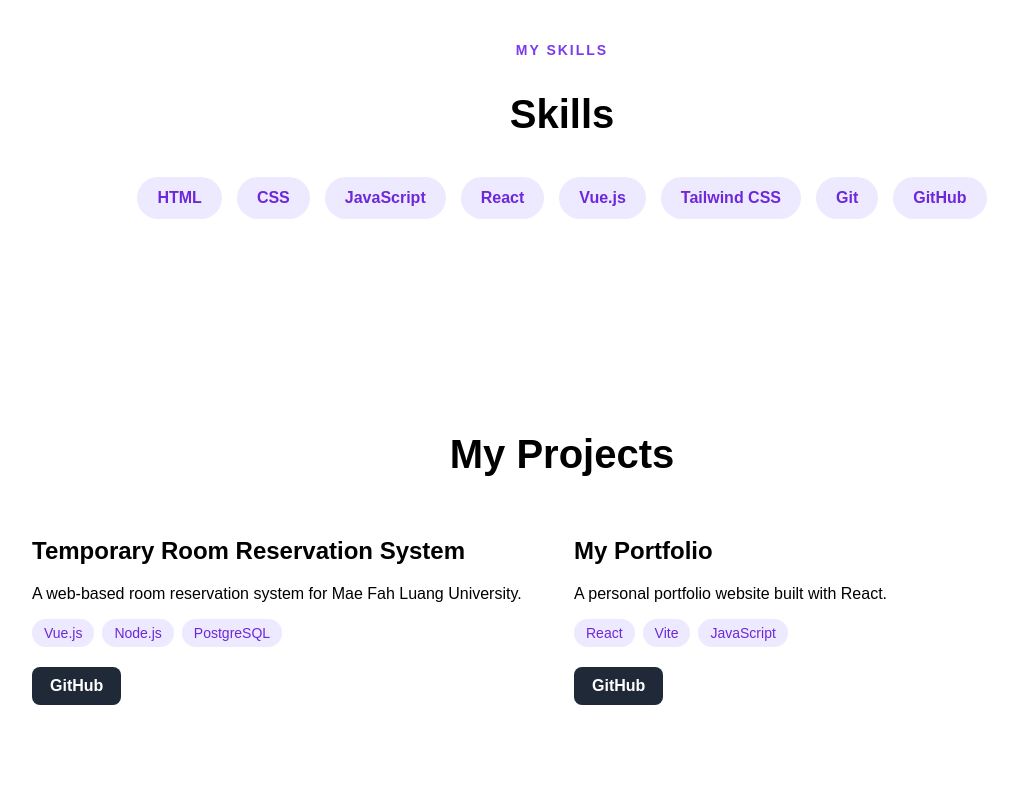
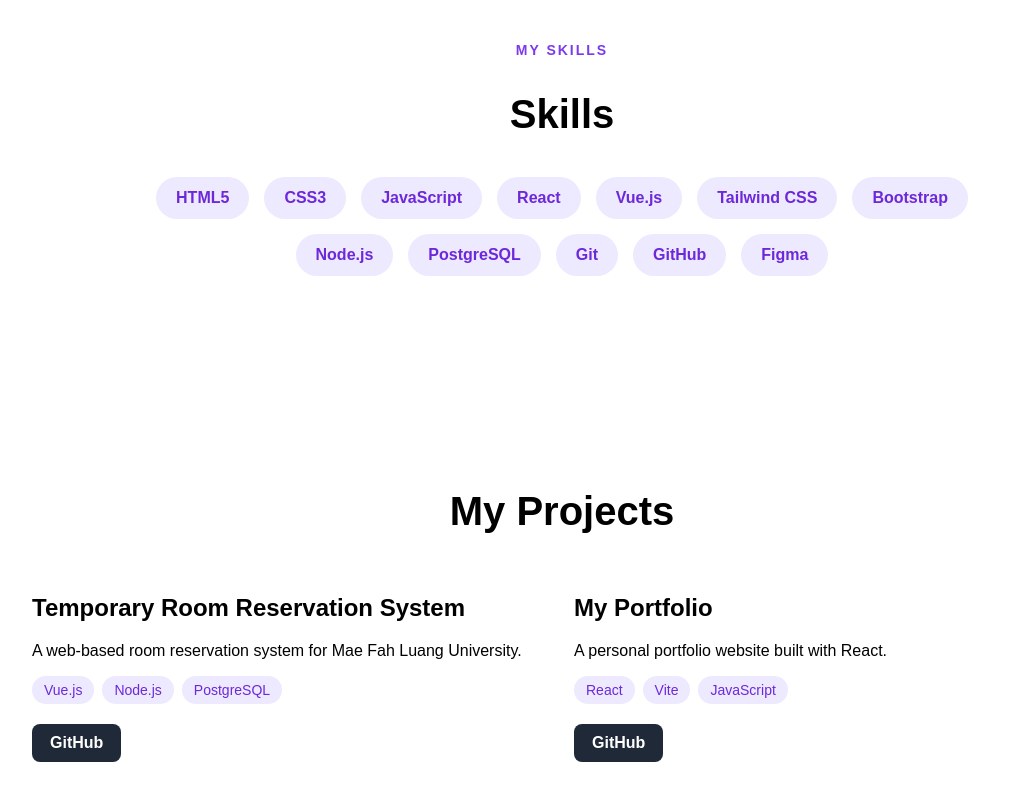
Before and after one commit to Ploypailin14/phloiphailin-portfolio, a React (Vite) app: page / in a window 1280 px wide. Shown: the part 1330-2130 px from the top of the page, without its empty margins (78-1096 px from the left). Built offline with nearby package versions, Linux system fonts and the light colour scheme.

Commit message:
edit skills

```diff
--- a/src/components/Skills.jsx
+++ b/src/components/Skills.jsx
@@ -1,13 +1,17 @@
 function Skills() {
   const skills = [
-    'HTML',
-    'CSS',
+    'HTML5',
+    'CSS3',
     'JavaScript',
     'React',
     'Vue.js',
     'Tailwind CSS',
+    'Bootstrap',
+    'Node.js',
+    'PostgreSQL',
     'Git',
     'GitHub',
+    'Figma',
   ]
 
   return (
@@ -15,7 +19,7 @@ function Skills() {
       <p className="section-label">MY SKILLS</p>
 
       <h1>Skills</h1>
-
+      {/*ใช้ map function เพื่อวนลูปผ่าน array ของ skills และสร้าง span สำหรับแต่ละ skill*/}
       <div className="skills-container">
         {skills.map((skill) => (
           <span className="skill-item" key={skill}>
```
